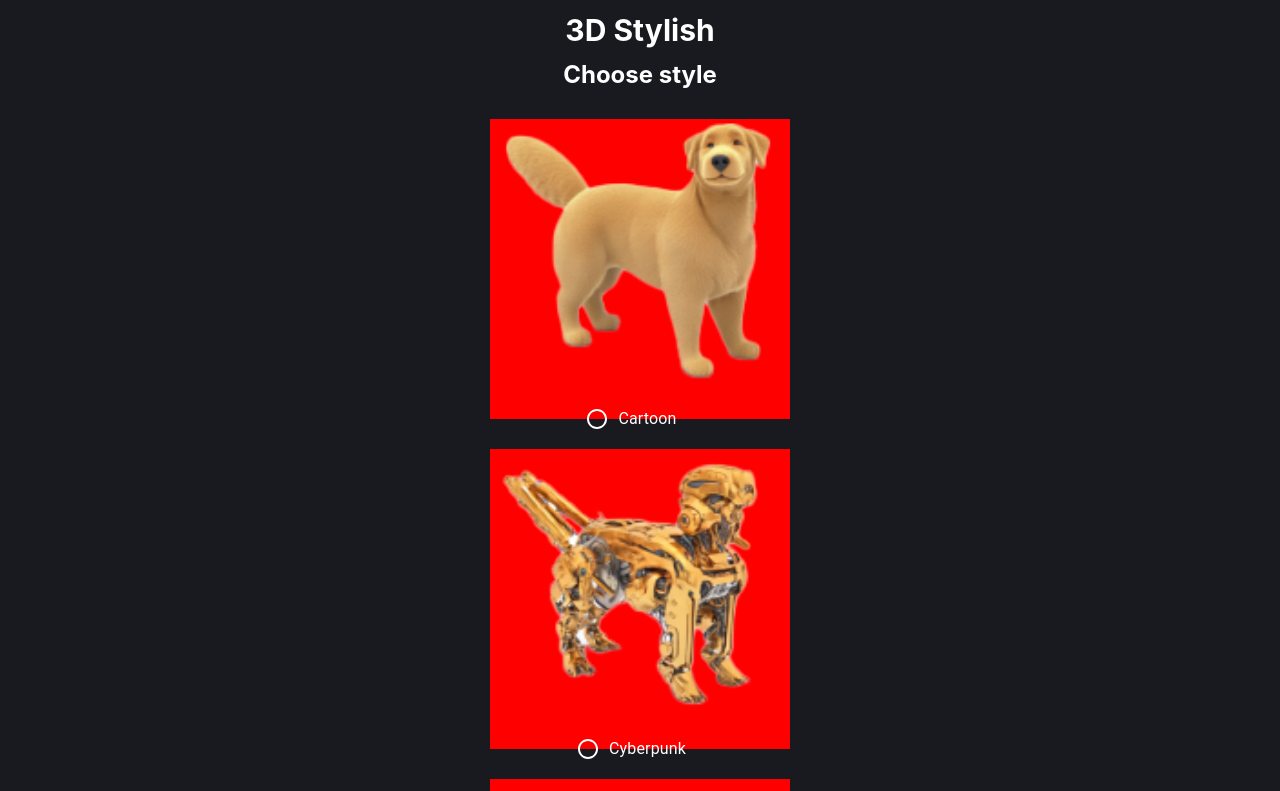
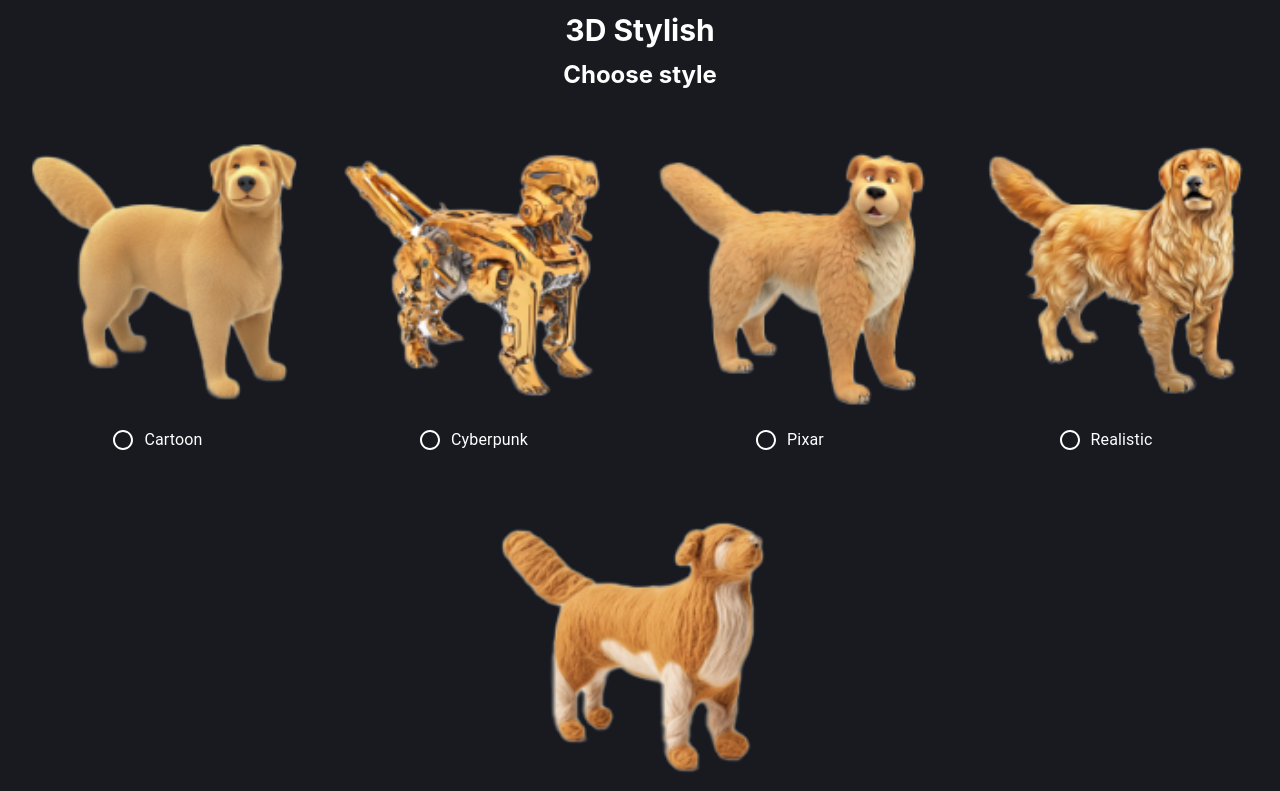
Before and after one commit to mayl730/ai-ar-generator, a React (Create React App) app: page /styles in a window 1280 px wide. Shown: the top 791 px of the page. Built offline with nearby package versions, Linux system fonts and the light colour scheme.

Commit message:
added some changes in design

```diff
--- a/src/components/Blocks/Block.css
+++ b/src/components/Blocks/Block.css
@@ -1,8 +1,6 @@
 .block {
-    /* background-color: #181A20; */
-    background-color: red;
     width: 300px;
-    height: 300px;
+    min-height: 300px;
     display: flex;
     flex-direction: column;
     justify-content: center;
--- a/src/components/StylesScreen/StylesScreen.jsx
+++ b/src/components/StylesScreen/StylesScreen.jsx
@@ -9,37 +9,38 @@ import FormControlLabel from "@mui/material/FormControlLabel";
 import Radio from "@mui/material/Radio";
 import FormControl from "@mui/material/FormControl";
 import RadioGroup from "@mui/material/RadioGroup";
+import backEnd from "../../style_images/backEnd.js";
 
-import cartoonImage from "../../style_images/cartoon.png";
-import cyberpunkImage from "../../style_images/cyberpunk.png";
-import pixarImage from "../../style_images/pixar.png";
-import toyImage from "../../style_images/toy.png";
-import realisticImage from "../../style_images/realistic.png";
+// import cartoonImage from "../../style_images/cartoon.png";
+// import cyberpunkImage from "../../style_images/cyberpunk.png";
+// import pixarImage from "../../style_images/pixar.png";
+// import toyImage from "../../style_images/toy.png";
+// import realisticImage from "../../style_images/realistic.png";
 
 import { generateImageSelectedFile } from "../../utils/functions.js";
 
-const linkPhoto = [
-  {
-    name: "Cartoon",
-    link: cartoonImage,
-  },
-  {
-    name: "Cyberpunk",
-    link: cyberpunkImage,
-  },
-  {
-    name: "Pixar",
-    link: pixarImage,
-  },
-  {
-    name: "Realistic",
-    link: realisticImage,
-  },
-  {
-    name: "Toy",
-    link: toyImage,
-  },
-];
+// const linkPhoto = [
+//   {
+//     name: "Cartoon",
+//     link: cartoonImage,
+//   },
+//   {
+//     name: "Cyberpunk",
+//     link: cyberpunkImage,
+//   },
+//   {
+//     name: "Pixar",
+//     link: pixarImage,
+//   },
+//   {
+//     name: "Realistic",
+//     link: realisticImage,
+//   },
+//   {
+//     name: "Toy",
+//     link: toyImage,
+//   },
+// ];
 
 const StylesScreen = () => {
   const [value, setValue] = useState(null);
@@ -64,8 +65,8 @@ const StylesScreen = () => {
   return (
     <div className="styles-screen">
       <h2>Choose style</h2>
-      {/* Hello here is File <img src={URL.createObjectURL(file)} style={{width: '300px', height: '300px'}}/> */}
-      <div className="list-styles">
+      {/*  here is File <img src={URL.createObjectURL(file)} style={{width: '300px', height: '300px'}}/> */}
+
         <FormControl component="fieldset">
           <RadioGroup
             aria-label="photo"
@@ -73,7 +74,8 @@ const StylesScreen = () => {
             value={value}
             onChange={handleChange}
           >
-            {linkPhoto.map((item, index) => (
+            <div className="list-styles">
+            {backEnd.map((item, index) => (
               <Block key={index}>
                 <img src={item.link} alt={item.name} />
                 <div className="radio-selector">
@@ -82,13 +84,14 @@ const StylesScreen = () => {
                     value={item.name}
                     control={<Radio sx={{ color: "white" }} />} // Change color to primary color
                     label={item.name}
-                  />
+                  ></FormControlLabel>
                 </div>
               </Block>
             ))}
+            </div>
           </RadioGroup>
         </FormControl>
-      </div>
+
       <Link to="/result">
         <Button onClick={generatePhoto}>Choose style & generate</Button>
       </Link>
--- a/src/index.jsx
+++ b/src/index.jsx
@@ -7,9 +7,7 @@ import { BrowserRouter } from 'react-router-dom';
 
 const root = ReactDOM.createRoot(document.getElementById('root'));
 root.render(
-  <React.StrictMode>
     <BrowserRouter>
     <App />
     </BrowserRouter>
-  </React.StrictMode>
 );
--- /dev/null
+++ b/src/style_images/backEnd.js
@@ -0,0 +1,31 @@
+import cartoonImage from "./cartoon.png";
+import cyberpunkImage from "./cyberpunk.png";
+import pixarImage from "./pixar.png";
+import toyImage from "./realistic.png";
+ import realisticImage from "./toy.png";
+
+const backEnd = [
+    {
+      name: "Cartoon",
+      link: cartoonImage,
+    },
+    {
+      name: "Cyberpunk",
+      link: cyberpunkImage,
+    },
+    {
+      name: "Pixar",
+      link: pixarImage,
+    },
+    {
+      name: "Realistic",
+      link: toyImage,
+    },
+    {
+      name: "Toy",
+      link: realisticImage,
+    },
+];
+
+
+export default backEnd
```
Also changed, not shown: src/components/ResultScreen/ResultScreen.jsx (+11 -5 lines), src/style_images/loader.gif (added).
